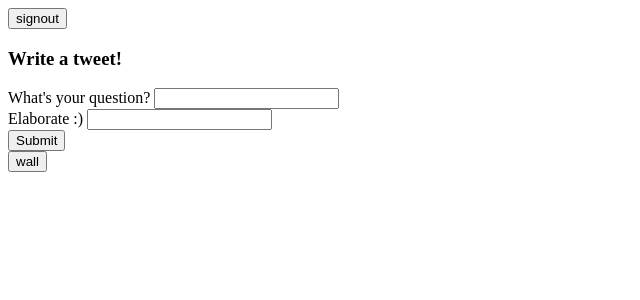
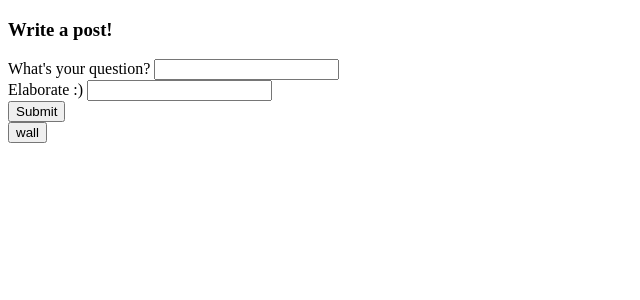
Before and after one commit to pgltsmn/new-project-i-guess, a Flask app: page /add_post in a window 1280 px wide. Shown: the top 300 px of the page, without its empty margins (0-640 px from the left). Run offline with Flask 2, Linux system fonts and the light colour scheme.

Commit message:
Update postsmth.html

```diff
--- a/templates/postsmth.html
+++ b/templates/postsmth.html
@@ -7,10 +7,10 @@
     <title>Document</title>
 </head>
 <body>
-     <a href="/signout"><button>signout</button></a>
+<!--      <a href="/signout"><button>signout</button></a> -->
 
     <form method='post' action='/add_post'>
-        <h3>Write a tweet!</h3>
+        <h3>Write a post!</h3>
         <div>
             <label>What's your question?</label>
             <input type="text" name="question" maxlength="30">
```
